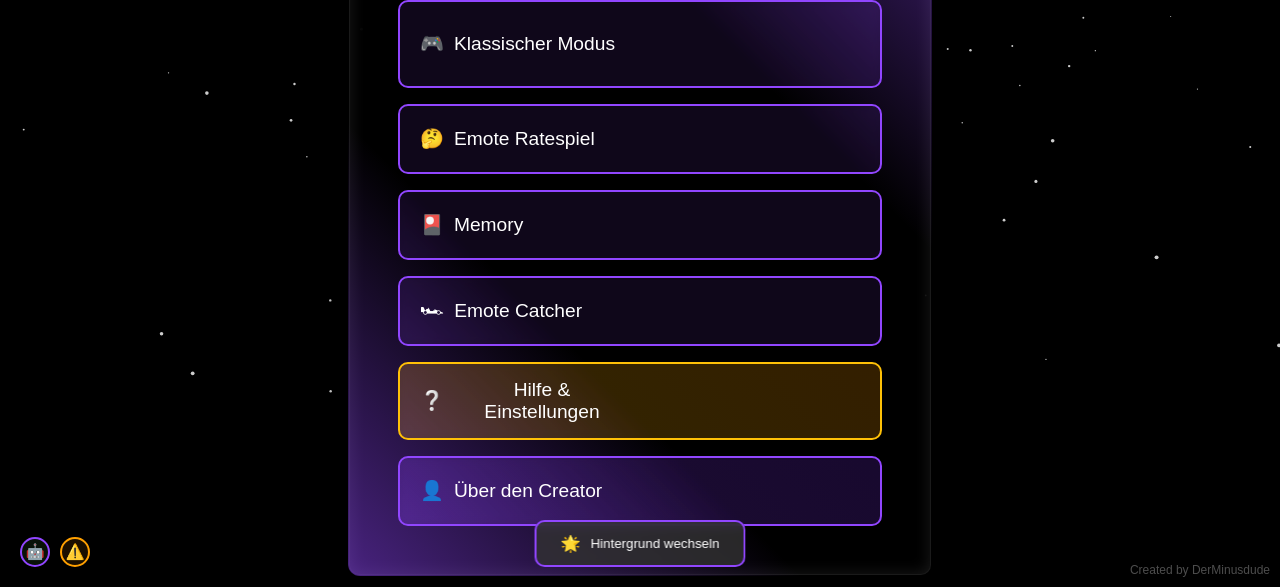
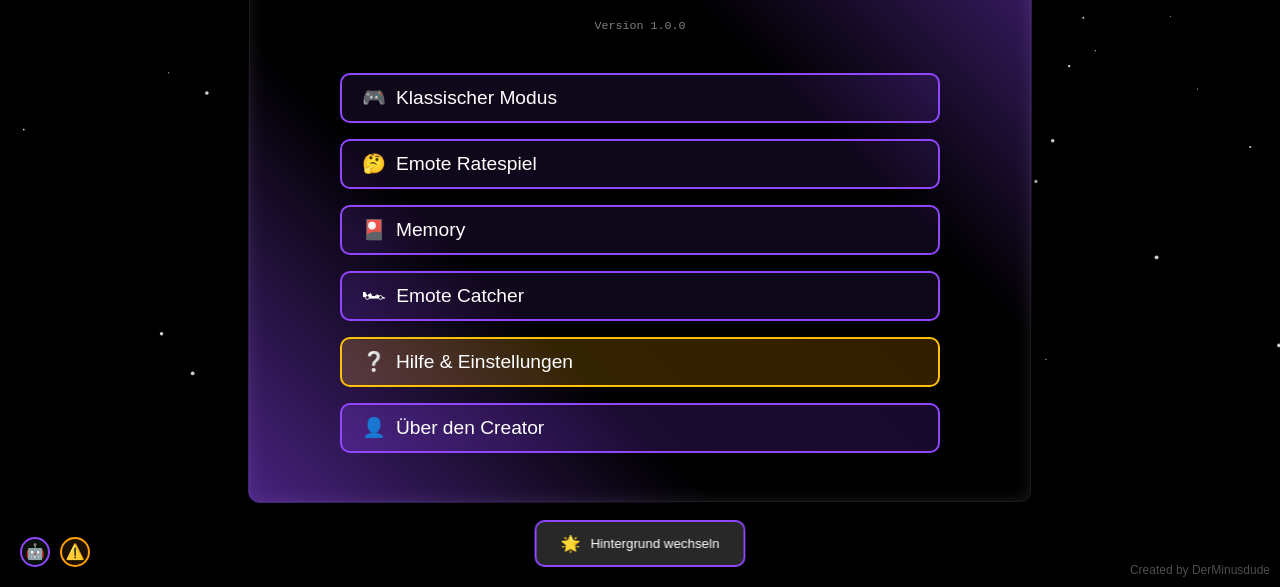
Before and after one commit to DerMinusdude31/7tvParty.github.io, a plain HTML site: page index.html in a window 1280 px wide. Shown: the part 213-800 px from the top of the page. Drawn offline with Linux system fonts and the light colour scheme.

Commit message:
Update index.css

```diff
--- a/index.css
+++ b/index.css
@@ -44,8 +44,8 @@ body {
     padding: 2.5rem;
     border-radius: var(--border-radius);
     text-align: center;
-    max-width: 500px;
-    width: 90%;
+    max-width: 700px;
+    width: 95%;
     background: rgba(0, 0, 0, 0.7);
     border: 1px solid rgba(255, 255, 255, 0.1);
     box-shadow: 0 0 30px rgba(0, 0, 0, 0.5),
@@ -115,13 +115,16 @@ body {
     gap: 10px;
     position: relative;
     overflow: hidden;
-    min-height: 60px;
+    height: 50px;
     backdrop-filter: blur(5px);
+    width: 100%;
+    max-width: 600px;
+    margin: 0 auto;
 }
 
 .menu-button:hover {
     background: rgba(145, 70, 255, 0.2);
-    transform: translateY(-3px);
+    transform: translateX(10px);
     box-shadow: 0 0 20px rgba(145, 70, 255, 0.3),
                 inset 0 0 10px rgba(145, 70, 255, 0.2);
 }
```
